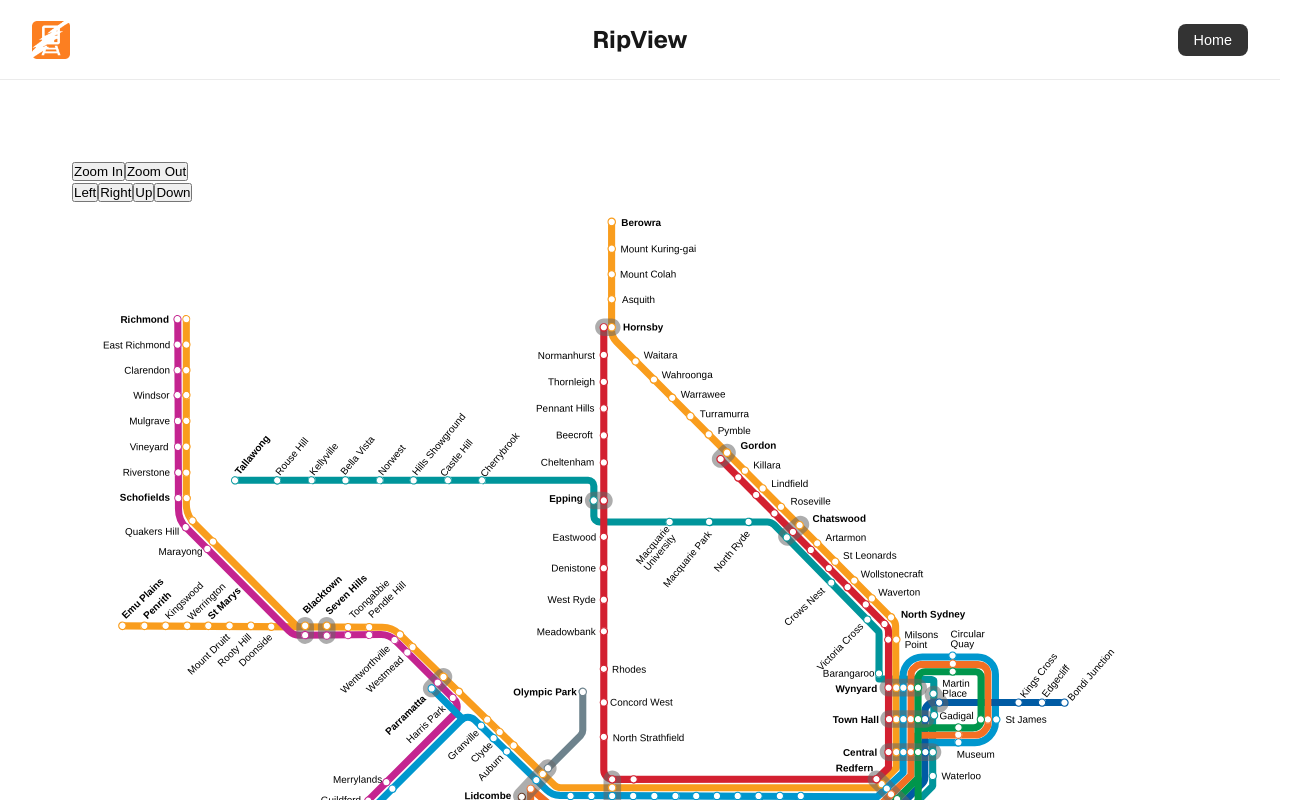
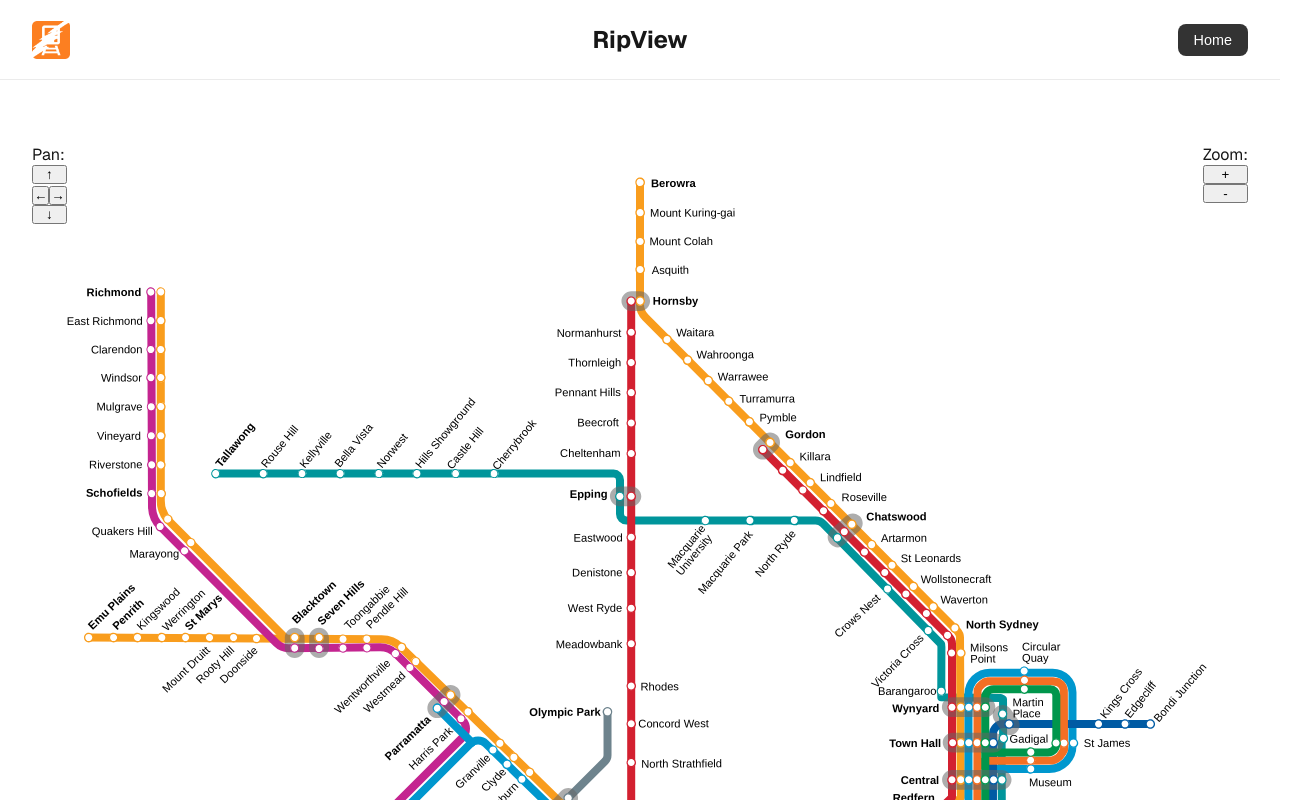
Before and after one commit to Edwintang2005/ripview, a Next.js app in the folder ripview/: page /mapInput in a window 1280 px wide. Shown: the top 800 px of the page, 1312 px wide, since content can reach past the window. Built offline with nearby package versions, Linux system fonts and the light colour scheme.

Commit message:
improving button layout and incorporating icons

```diff
--- a/ripview/src/app/mapInput/mapInput.module.css
+++ b/ripview/src/app/mapInput/mapInput.module.css
@@ -17,30 +17,38 @@
 }
 
 .main {
-    display: flex;
+    /* display: flex; */
     position: relative;
     flex-direction: column;
     /* gap: 2rem; */
     width: 100%;
-    max-width: 75rem;
+    height: 100%;
     padding: 1rem 2rem 0 2rem;
-    pointer-events: all;
 }
 
 .zoomButtons {
-    position: "absolute";
+    display: flex;
+    position: absolute;
+    flex-direction: column;
     top: 0;
-    right: 0;
+    right: 2rem;
+    z-index: 1;
 }
 
 .panButtons {
-    position: "absolute";
-    bottom: 0;
-    right: 0;
+    display: flex;
+    position: absolute;
+    flex-direction: column;
+    top: 0;
+    left: 2rem;
+    z-index: 1;
 }
 
 .map {
     /* margin: auto; */
+    position: absolute;
     width: 100%;
-    height: 100%;
+    height: auto;
+    pointer-events: all;
+    z-index: 0;
 }
--- a/ripview/src/app/mapInput/page.tsx
+++ b/ripview/src/app/mapInput/page.tsx
@@ -95,14 +95,18 @@ export default function MapInput() {
             <Header text='Home' link='/'/>
             <main className={styles.main}>
                 <div className={styles.zoomButtons}>
-                    <button onClick={() => zoom(-0.1)}>Zoom In</button>
-                    <button onClick={() => zoom(0.1)}>Zoom Out</button>
+                    Zoom:
+                    <button onClick={() => zoom(-0.1)}>+</button>
+                    <button onClick={() => zoom(0.1)}>-</button>
                 </div>
                 <div className={styles.panButtons}>
-                    <button onClick={() => left(15)}>Left</button>
-                    <button onClick={() => right(15)}>Right</button>
-                    <button onClick={() => up(15)}>Up</button>
-                    <button onClick={() => down(15)}>Down</button>
+                    Pan:
+                    <button onClick={() => up(15)}>↑</button>
+                    <div>
+                        <button onClick={() => left(15)}>←</button>
+                        <button onClick={() => right(15)}>→</button>
+                    </div>
+                    <button onClick={() => down(15)}>↓</button>
                 </div>
                 <MySVG className={styles.map}
                     viewBox={viewBox}
```
